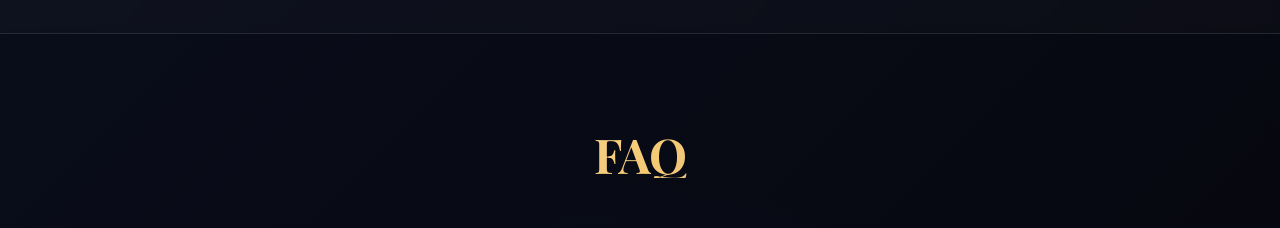
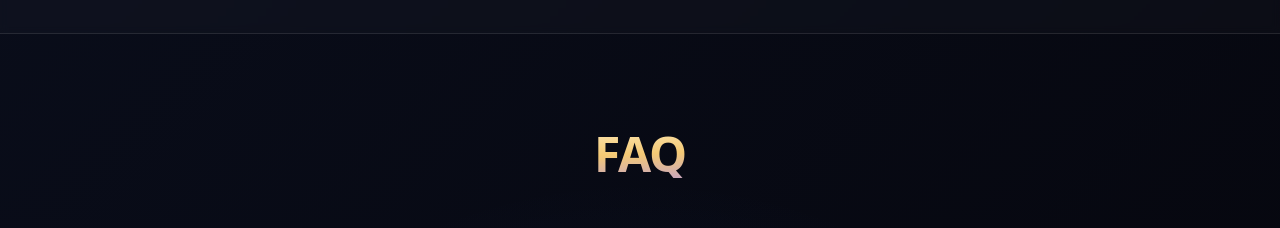
Before and after one commit to Kalamy-90/daily_question, a React (Vite) app: page / in a window 1280 px wide. Shown: the part 3720-3948 px from the top of the page. Built offline with nearby package versions, Linux system fonts and the light colour scheme.

Commit message:
Fix FAQ title rendering

```diff
--- a/src/components/landing/FaqSection.jsx
+++ b/src/components/landing/FaqSection.jsx
@@ -22,7 +22,7 @@ const FaqSection = () => {
     >
       <div className="container mx-auto px-6">
         <div className="mb-16 text-center">
-          <h2 className="section-title">{t.sections.faq}</h2>
+          <h2 className="bg-gradient-to-br from-[#fff8df] via-[#f4c974] to-violet-400 bg-clip-text font-sans text-4xl font-extrabold tracking-tight text-transparent sm:text-5xl">{t.sections.faq}</h2>
         </div>
         <Accordion type="single" collapsible className="mx-auto max-w-3xl space-y-4">
           {currentFaq.map((item, index) => (
```
